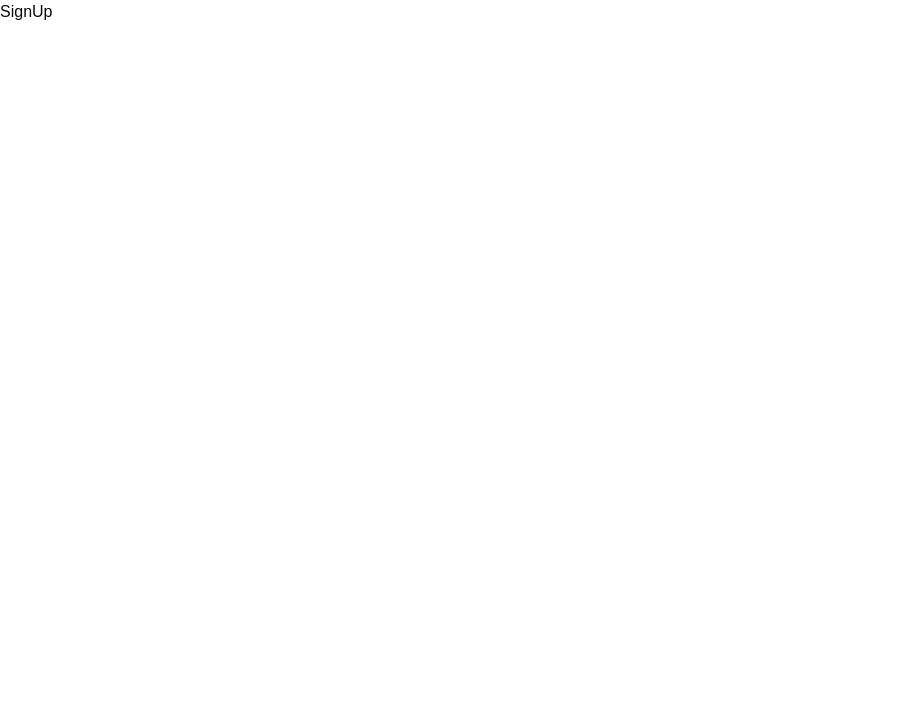
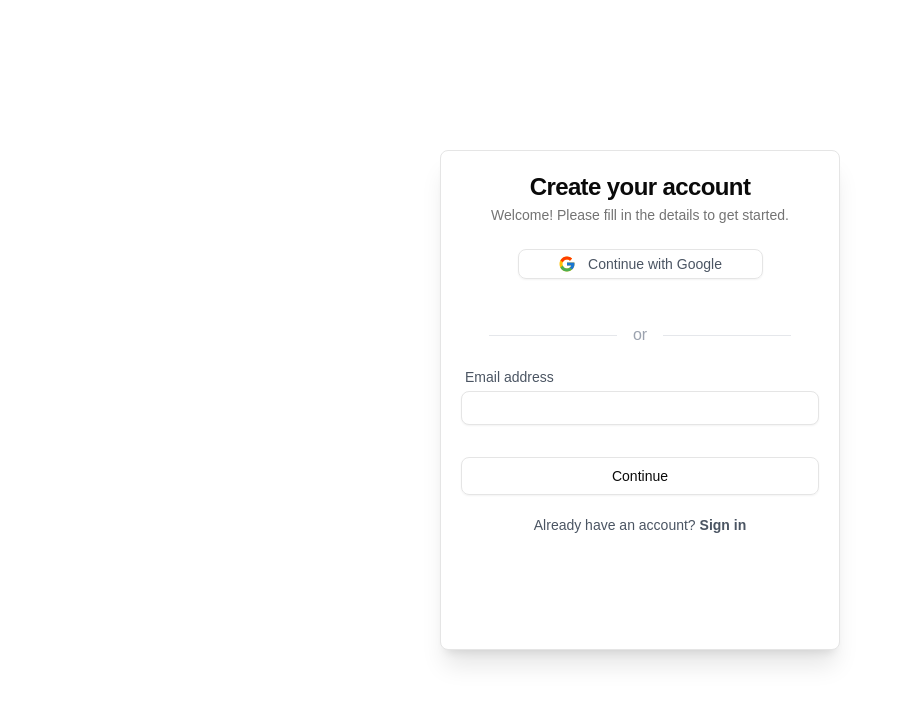
Before and after one commit to leulmes/e-commerce, a Next.js app: page /sign-up in a window 1280 px wide. Shown: the top 704 px of the page, without its empty margins (0-902 px from the left). Built offline with nearby package versions, Linux system fonts and the light colour scheme.

Commit message:
sign up page almost done

```diff
--- a/src/app/sign-up/page.tsx
+++ b/src/app/sign-up/page.tsx
@@ -1,9 +1,58 @@
-import React from 'react'
+import React from "react";
+import {
+	Card,
+	CardContent,
+	CardDescription,
+	CardFooter,
+	CardHeader,
+	CardTitle,
+} from "@/components/ui/card";
+import Link from "next/link";
+import { FcGoogle } from "react-icons/fc";
 
 const SignUp = () => {
-  return (
-    <div>SignUp</div>
-  )
-}
+	return (
+		<div className="flex items-center justify-center h-screen ">
+			<Card className="w-[400px] h-[500px] shadow-xl">
+				<CardHeader className="flex items-center justify-center">
+					<CardTitle>Create your account</CardTitle>
+					<CardDescription>Welcome! Please fill in the details to get started.</CardDescription>
+				</CardHeader>
+				<CardContent className="flex items-center justify-center">
+					<button className="flex gap-3 items-center justify-center border rounded-lg py-1 px-4 shadow-sm w-[70%] hover:bg-gray-100">
+						<FcGoogle className="text-lg" />
+						<p className="text-sm text-gray-600 font-medium">
+							Continue with Google
+						</p>
+					</button>
+				</CardContent>
+				<div className="relative flex py-5 items-center justify-center ">
+					<div className="w-32 border-t border-gray-200"></div>
+					<span className="flex-shrink mx-4 text-gray-400">or</span>
+					<div className="w-32 border-t border-gray-200"></div>
+				</div>
+
+				<div className="flex flex-col pl-5 pr-5 pb-5">
+					<label className="text-sm text-gray-600 pb-1 pl-1">
+						Email address
+					</label>
+					<input className="border rounded-lg py-1 px-4 shadow-sm"></input>
+					<button className="border rounded-lg py-2 px-4  shadow-sm hover:bg-gray-100 mt-8 text-sm">
+						Continue
+					</button>
+				</div>
+
+				<CardFooter className="flex flex-col items-center justify-center">
+					<label className="text-sm text-gray-600 ">
+						Already have an account?
+						<Link href="/sign-in">
+							<label className="font-bold cursor-pointer"> Sign in</label>
+						</Link>
+					</label>
+				</CardFooter>
+			</Card>
+		</div>
+	);
+};
 
 export default SignUp;
```
